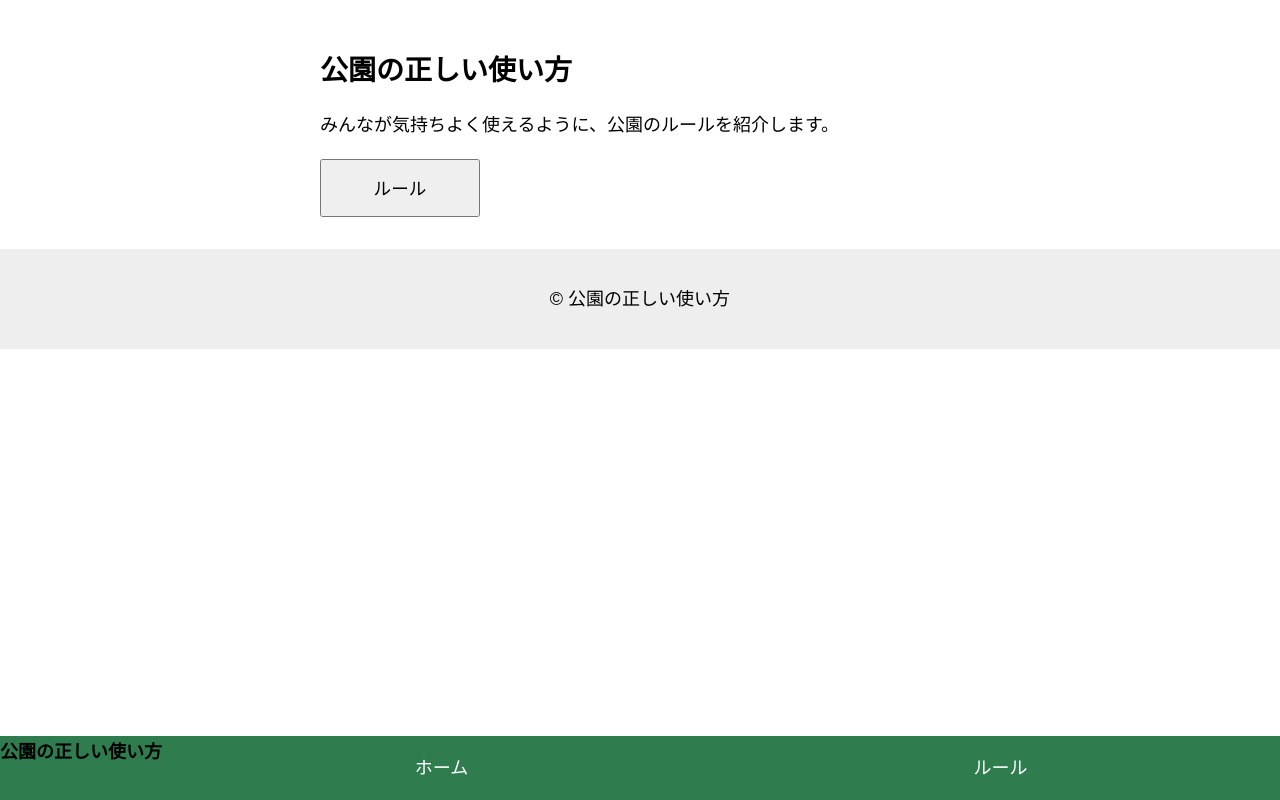
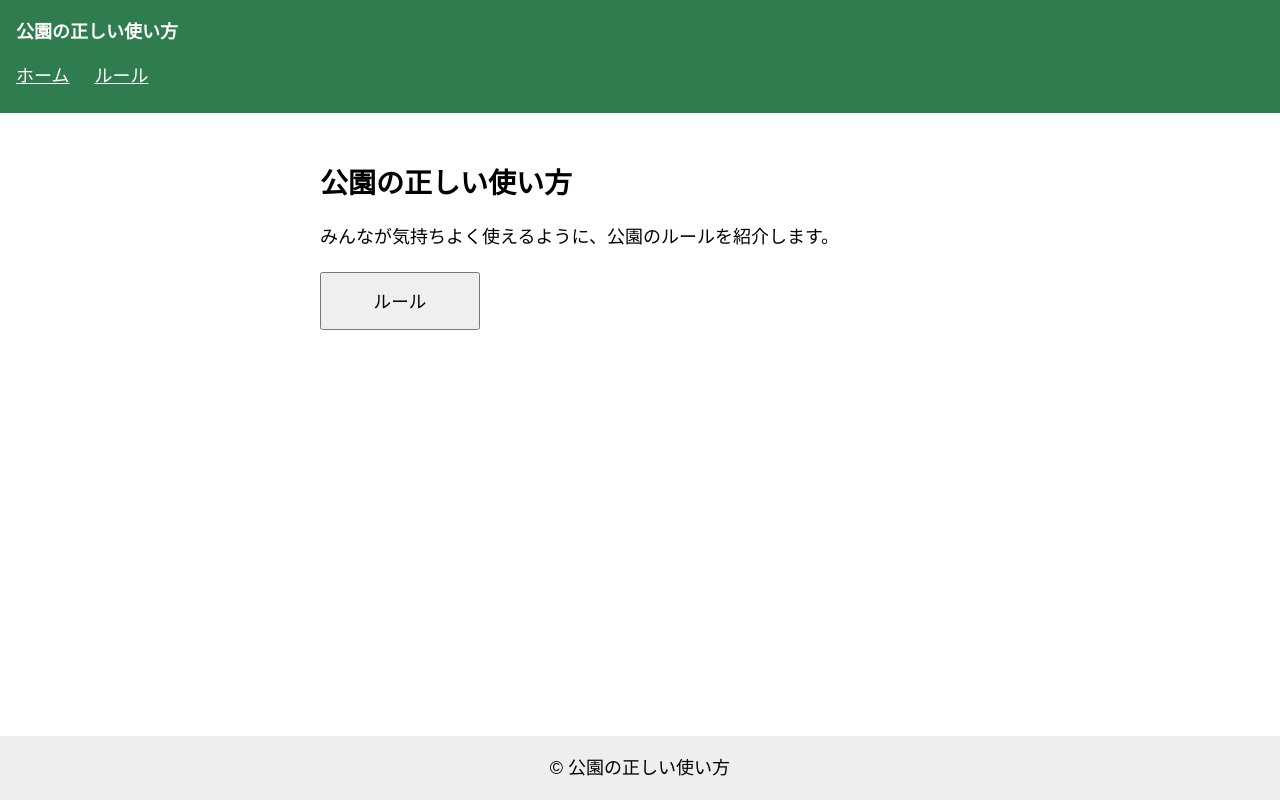
Before and after one commit to tankyu-mkt/park-guide, a plain HTML site: page index.html in a window 1280 px wide. Drawn offline with Linux system fonts and the light colour scheme; a web font is replaced by a local one.

Commit message:
Update style.css

```diff
--- a/style.css
+++ b/style.css
@@ -1,7 +1,7 @@
 /* まずスマホ向けの設定 */
 body {
   margin: 0;
-  padding-bottom: 4rem; /* 下のヘッダーに隠れないための余白 */
+  padding-bottom: 4rem; /* 下のフッターに隠れないための余白 */
   font-family: "Zen Maru Gothic", "Hiragino Maru Gothic ProN", "Meiryo", sans-serif;
   font-size: 18px;
   line-height: 1.8;
@@ -12,22 +12,18 @@ h1 {
   line-height: 1.4;
 }
 
-/* ヘッダー：画面の一番下に固定 */
+/* ヘッダー：ページの一番上 */
 header {
-  position: fixed;
-  bottom: 0;
-  left: 0;
-  right: 0;
-  display: flex;
   background-color: #2f7d4f;
+  color: white;
+  padding: 1rem;
 }
 
 header a {
-  flex: 1;
-  text-align: center;
+  display: inline-block;
   color: white;
-  text-decoration: none;
-  padding: 1rem 0;
+  margin: .5rem 1.25rem 0 0;
+  padding: .25rem 0;
 }
 
 main {
@@ -45,10 +41,19 @@ button {
   min-width: 10rem;
 }
 
+/* フッター：画面の一番下に固定 */
 footer {
+  position: fixed;
+  bottom: 0;
+  left: 0;
+  right: 0;
   background-color: #eeeeee;
   text-align: center;
   padding: 1rem;
+}
+
+footer p {
+  margin: 0;
 }
 
 /* 画面が広いとき（パソコンなど）は、真ん中にせまく表示 */
```
